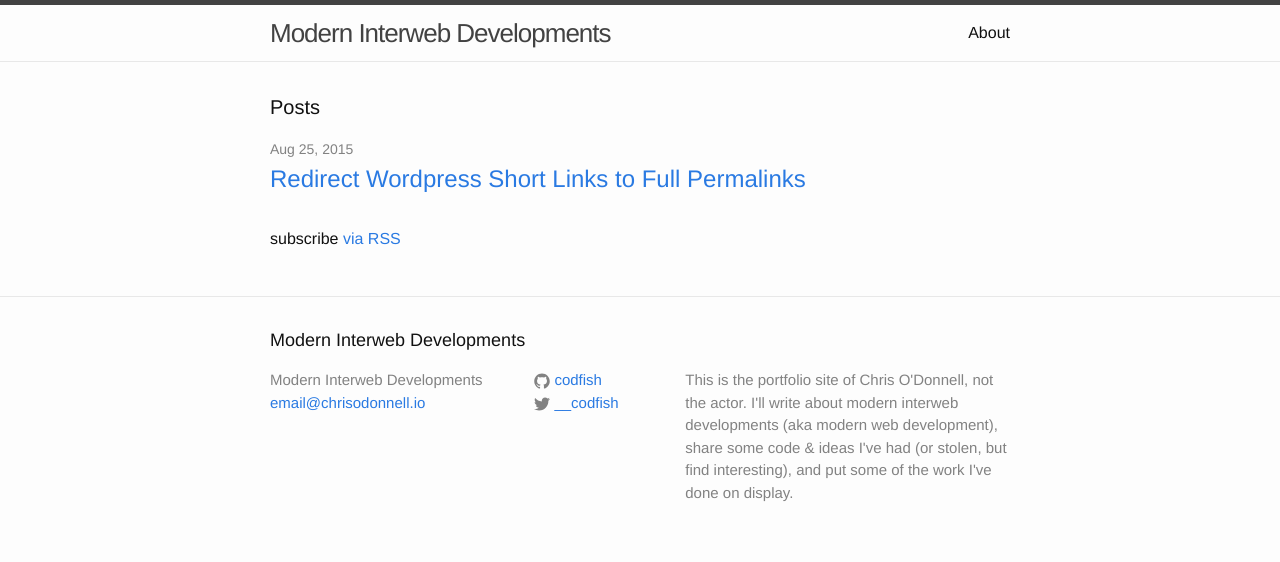
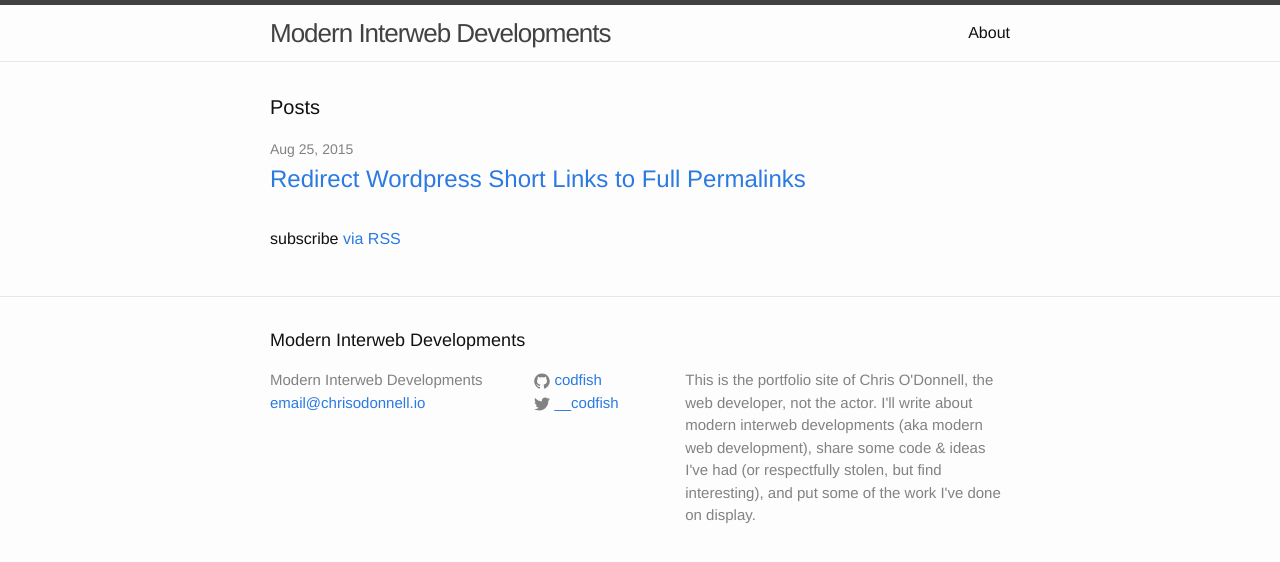
Before and after one commit to codfish/codfish.io, a Jekyll site: the page built from index.html, in a window 1280 px wide. Shown: the top 562 px of the page. Built offline with Jekyll 4.4.1, drawn with Linux system fonts in a browser that asks for light colours.

Commit message:
update site description

```diff
--- a/_config.yml
+++ b/_config.yml
@@ -3,10 +3,11 @@
 title: Modern Interweb Developments
 email: email@chrisodonnell.io
 description: > # this means to ignore newlines until "baseurl:"
-  This is the portfolio site of Chris O'Donnell, not the actor. I'll
-  write about modern interweb developments (aka modern web development),
-  share some code & ideas I've had (or stolen, but find interesting),
-  and put some of the work I've done on display.
+  This is the portfolio site of Chris O'Donnell, the web developer,
+  not the actor. I'll write about modern interweb developments (aka
+  modern web development), share some code & ideas I've had
+  (or respectfully stolen, but find interesting), and put some
+  of the work I've done on display.
 baseurl: "" # the subpath of your site, e.g. /blog/
 url: "http://chrisodonnell.io" # the base hostname & protocol for your site
 twitter_username: __codfish
```
